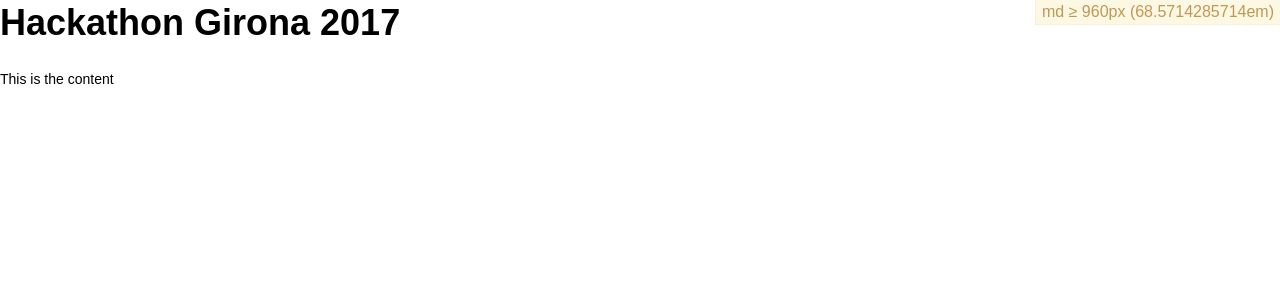
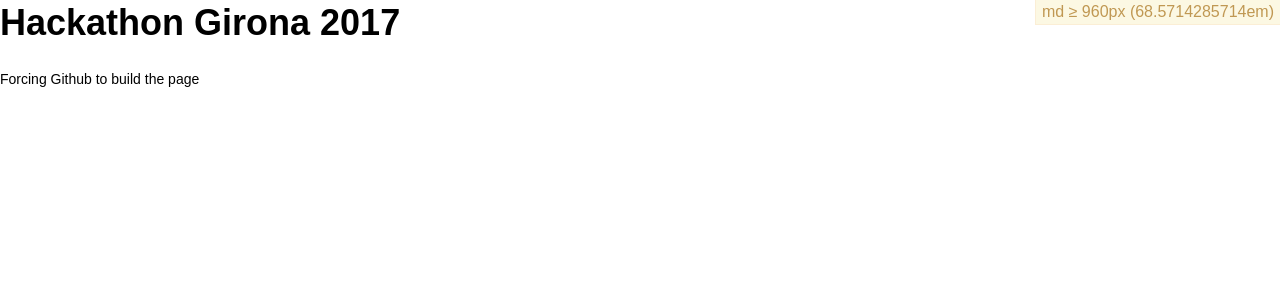
Before and after one commit to frontday/hackathongi.github.io, a Jekyll site: the page built from index.html, in a window 1280 px wide. Shown: the top 300 px of the page. Built offline with Jekyll 4.4.1, drawn with Linux system fonts in a browser that asks for light colours; nearby versions of some CDN libraries; library files that are not in the unit come from our copies.

Commit message:
Forcing Github to build the page

```diff
--- a/index.html
+++ b/index.html
@@ -3,4 +3,4 @@ layout: default
 title: Hackathon Girona 2017
 ---
 
-<p>This is the content</p>
+<p>Forcing Github to build the page</p>
```
Also changed, not shown: README.md.
